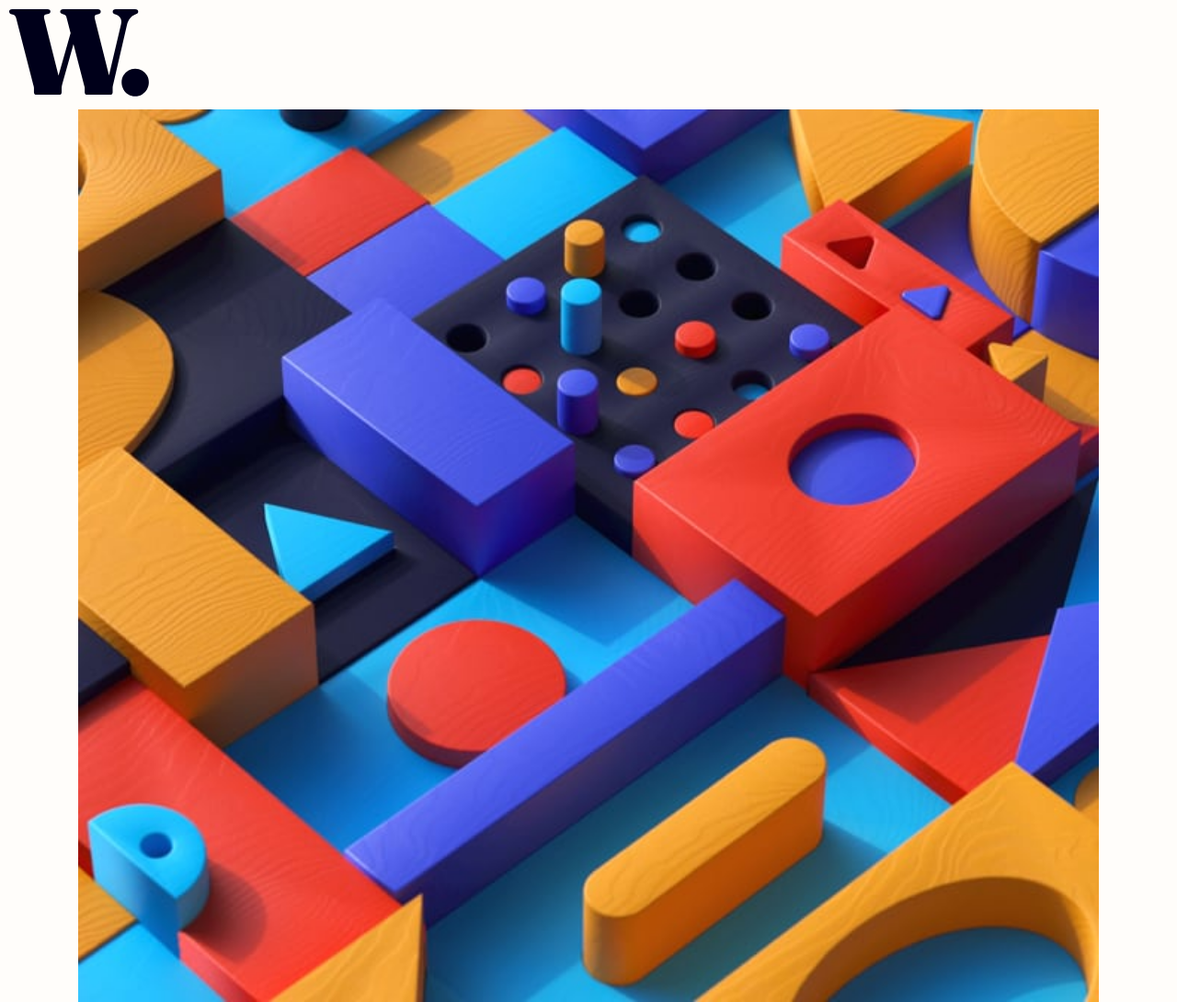
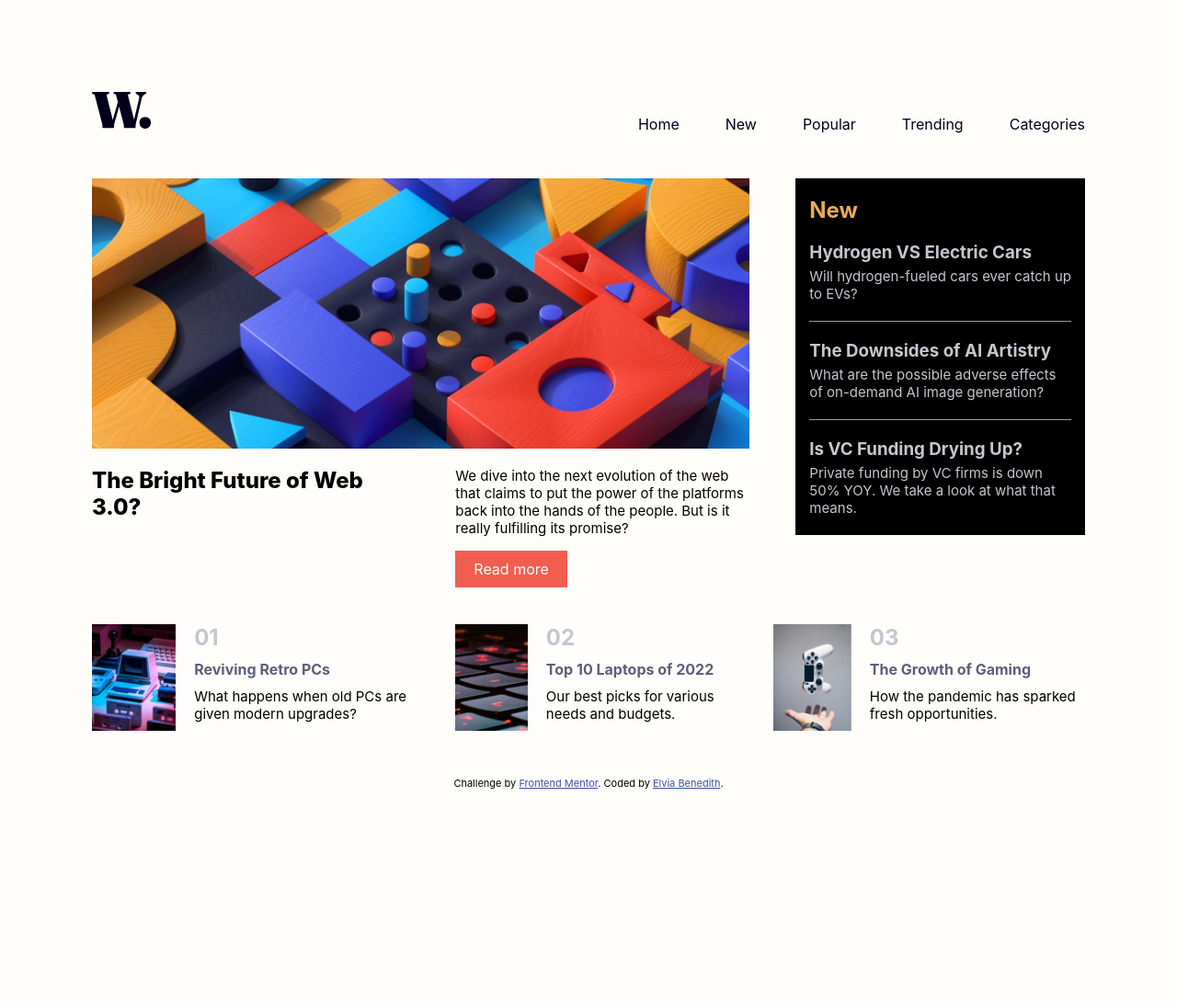
Before and after one commit to ElviaBth/news-homepage, a plain HTML site: page index.html in a window 1280 px wide. Shown: the top 1090 px of the page at 92% size. After the commit the page ends 859 px from the top, so only its background shows below. Drawn offline with Linux system fonts and the light colour scheme.

Commit message:
create desktop css

```diff
--- a/index.html
+++ b/index.html
@@ -15,7 +15,7 @@
       <img class="logo" src="./assets/images/logo.svg" alt="logo">
     </figure>
     <nav class="nav">
-      <a href="javascript:void(0)" class= "h-menu" onclick="createMenu()"></a>
+      <a href="javascript:void(0)" class= "h-menu" onclick="createMenu()"><i class="gg-menu"></i></a>
       <ul class="navbar" id="myMenu">
         <li>Home</li>
         <li>New</li>
@@ -33,10 +33,15 @@
         <img class="mainImageMobile" src="./assets/images/image-web-3-mobile.jpg" alt="image-web-3-mobile">
         <img class= "mainImageDesktop" src="./assets/images/image-web-3-desktop.jpg" alt="image-web-3-desktop">
       </figure>
-      <h1>The Bright Future of Web 3.0?</h1>
-      <p class="initialParagraph"> We dive into the next evolution of the web that claims to put the power of the platforms back into the hands of the people.
+      <section class="section1-sub">
+        <h1>The Bright Future of Web 3.0?</h1>
+        <section>
+          <p class="initialParagraph"> We dive into the next evolution of the web that claims to put the power of the platforms back into the hands of the people.
             But is it really fulfilling its promise?</p>
-      <span class="readMore"><a target="_blank">Read more</a></span>
+          <span class="readMore"><a target="_blank">Read more</a></span>
+        </section>
+      </section>
+
     </section>
     <section class="mainSection2">
       <h2 class="mainH2">New</h2>
--- a/style.css
+++ b/style.css
@@ -19,7 +19,7 @@ body{
 }
 
 .logo{
-    width: 35%;
+    /*width: 35%;*/
 }
 
 .nav{
@@ -176,6 +176,70 @@ h4{
 }
 
 @media screen and (min-width: 992px){
+    .header{
+        padding: 100px 100px 50px;
+    }
+
+    .h-menu{
+        display: none;
+    }
+
+    .mainImageMobile{
+        display: none;
+    }
+
+    .mainImageDesktop{
+        display: flex;
+        width: 100%;
+
+    }
+
+    .navbar{
+        display: flex;
+        flex-direction: row;
+        background-color:hsl(36, 100%, 99%);
+        color: hsl(240, 100%, 5%);
+        top: 0;
+        right: 0;
+        padding: 25px 0 10px 50px;
+        gap: 50px;
+    }
+
+    .main{
+        display: flex;
+        flex-direction: row;
+        align-items: flex-start;
+        padding: 0 100px 50px;
+
+
+    }
+
+    .section1-sub{
+        display: flex;
+        flex-direction: row;
+        gap: 50px;
+        padding-top: 20px ;
+
+    }
+
+    h1{
+        padding: 0;
+        font-size: 1.5rem;
+    }
+
+    .initialParagraph{
+        inline-size: 320px;
+        overflow-wrap: break-word;
+    }
+
+    .readMore{
+        align-self: flex-end;
+    }
+    .footer{
+        display: flex;
+        flex-direction: row;
+        padding: 0 100px 50px;
+    }
 
 }
 .attribution { font-size: 11px; text-align: center; }
```
